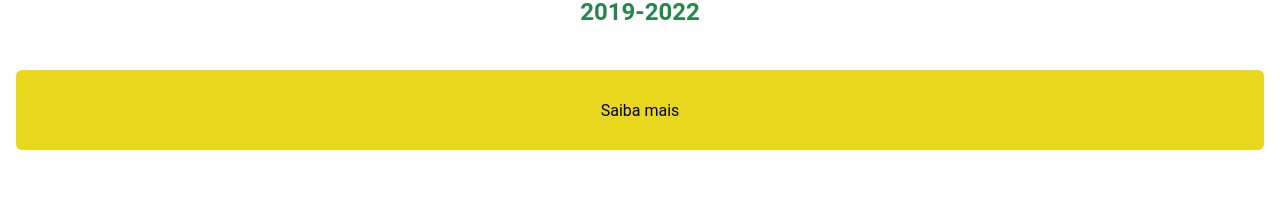
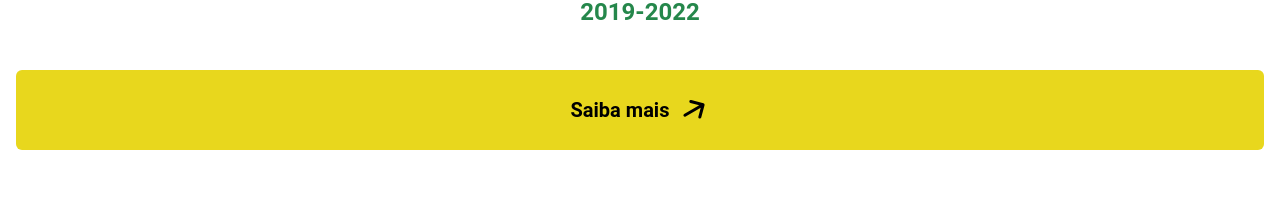
Before and after one commit to luizpaulolppa/site-quadrienal, a React (Create React App) app: page / in a window 1280 px wide. Shown: the part 560-760 px from the top of the page. Built offline with nearby package versions, Linux system fonts and the light colour scheme.

Commit message:
add components

```diff
--- a/src/pages/Home/index.tsx
+++ b/src/pages/Home/index.tsx
@@ -2,6 +2,7 @@ import React from "react";
 import Marquee from "react-fast-marquee";
 import menu from "../../assets/menu.png";
 import logo from "../../assets/logo.png";
+import arrowRight from "../../assets/arrow-right.svg";
 import setaParaBaixo from "../../assets/seta-para-baixo.png";
 
 import {
@@ -35,7 +36,10 @@ const Login: React.FC = () => {
         <strong>2019-2022</strong>
       </Title>
       <ButtonContainer>
-        <ButtonHome>Saiba mais</ButtonHome>
+        <ButtonHome>
+          Saiba mais
+          <img src={arrowRight} alt="arrowRight" />
+        </ButtonHome>
       </ButtonContainer>
       <Corredor>
         <Marquee gradient={false}>
--- a/src/pages/Home/styles.ts
+++ b/src/pages/Home/styles.ts
@@ -39,6 +39,17 @@ export const ButtonHome = styled.button`
   background-color: #e8d71d;
   border: 0;
   border-radius: 6px;
+  display: flex;
+  align-items: center;
+  justify-content: center;
+  font-size: 20px;
+  font-weight: 600;
+
+  img {
+    width: 30px;
+    transform: rotate(-30deg);
+    margin-left: 10px;
+  }
 `;
 
 export const Corredor = styled.div`
```
Also changed, not shown: src/assets/arrow-right.svg (added).
